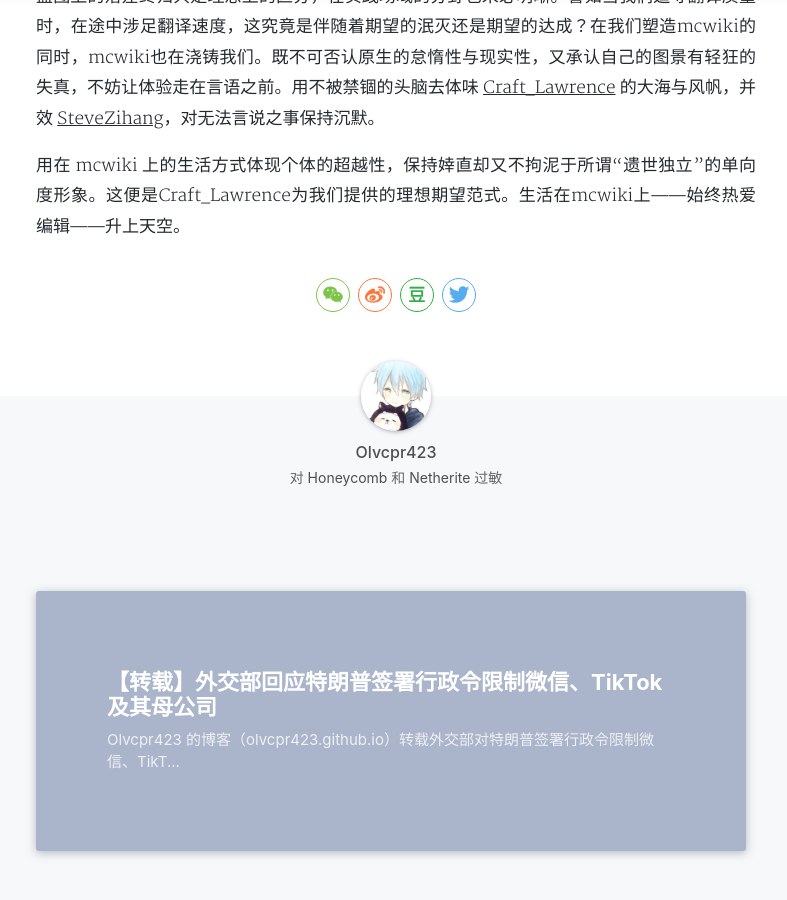
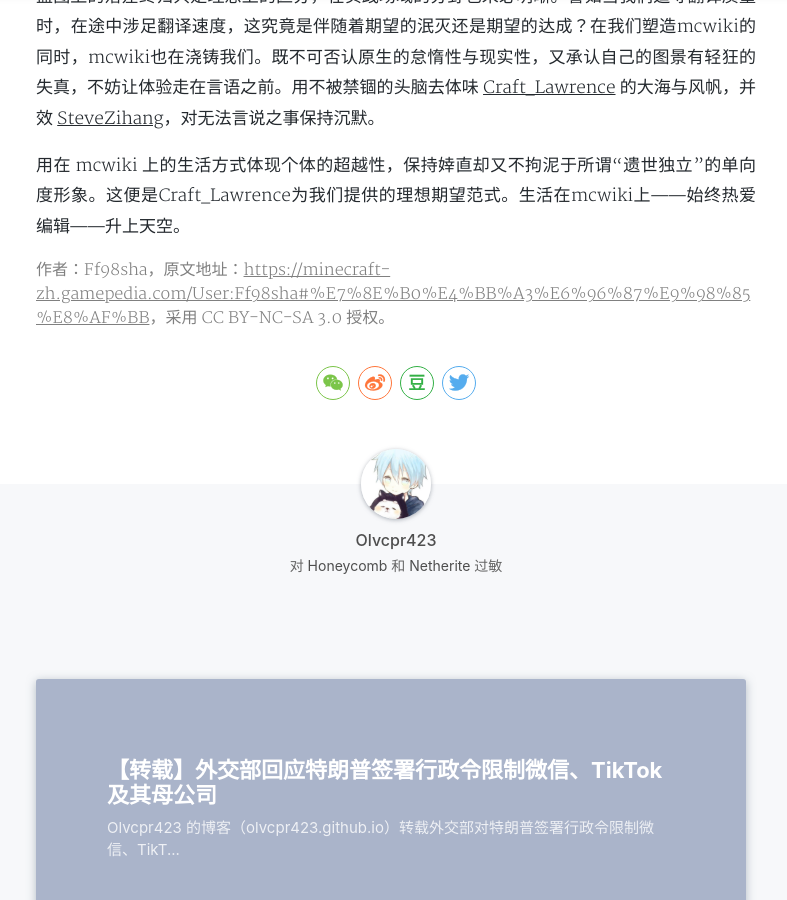
Before and after one commit to Olvcpr423/Olvcpr423.github.io, a Jekyll site: the page built from _posts/2020-08-26-【转载】生活在 mcwiki 上.md, in a window 1280 px wide and 900 px high, scrolled down 1187 px. Shown: the whole window, without its empty margins (244-1031 px from the left). Built offline with Jekyll 4.4.1, drawn with Linux system fonts in a browser that asks for light colours; nearby versions of some CDN libraries; a style sheet for code colours, icons or effects is not loaded.

Commit message:
Update 2020-08-26-【转载】生活在 mcwiki 上.md

```diff
--- a/_posts/2020-08-26-【转载】生活在 mcwiki 上.md
+++ b/_posts/2020-08-26-【转载】生活在 mcwiki 上.md
@@ -21,3 +21,5 @@ tags: 转载
 蓝图上的落差终归只是理念上的区分，在实践场域的分野也未必明晰。譬如当我们追寻翻译质量时，在途中涉足翻译速度，这究竟是伴随着期望的泯灭还是期望的达成？在我们塑造mcwiki的同时，mcwiki也在浇铸我们。既不可否认原生的怠惰性与现实性，又承认自己的图景有轻狂的失真，不妨让体验走在言语之前。用不被禁锢的头脑去体味 <a href ='https://minecraft-zh.gamepedia.com/User:Craft Lawrence'>Craft_Lawrence</a> 的大海与风帆，并效 <a href ='https://minecraft-zh.gamepedia.com/User:SteveZihang'>SteveZihang</a>，对无法言说之事保持沉默。
 
 用在 mcwiki 上的生活方式体现个体的超越性，保持婞直却又不拘泥于所谓“遗世独立”的单向度形象。这便是Craft_Lawrence为我们提供的理想期望范式。生活在mcwiki上——始终热爱编辑——升上天空。
+
+<font color ='#808080'>作者：Ff98sha，原文地址：<a href ='https://minecraft-zh.gamepedia.com/User:Ff98sha#%E7%8E%B0%E4%BB%A3%E6%96%87%E9%98%85%E8%AF%BB'>https://minecraft-zh.gamepedia.com/User:Ff98sha#%E7%8E%B0%E4%BB%A3%E6%96%87%E9%98%85%E8%AF%BB</a>，采用 <a hef ='https://creativecommons.org/licenses/by-nc-sa/3.0/'>CC BY-NC-SA 3.0</a> 授权。</font>
```
